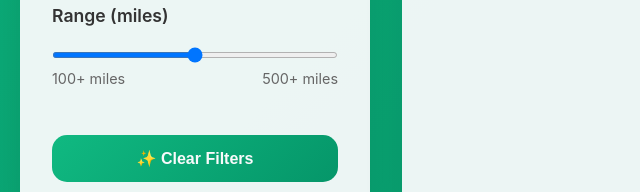
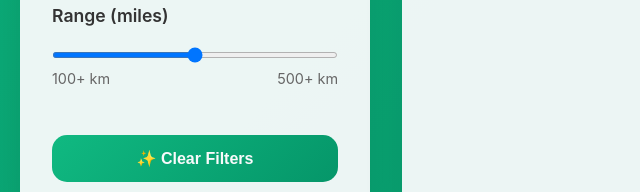
Before and after one commit to SaiPranav00/PROJECT, a plain HTML site: page project222/frontend/browse.html in a window 1280 px wide. Shown: the part 1133-1325 px from the top of the page, 0-640 px from the left. Drawn offline with Linux system fonts and the light colour scheme.

Commit message:
Update browse.html

```diff
--- a/project222/frontend/browse.html
+++ b/project222/frontend/browse.html
@@ -594,8 +594,8 @@
                         <div class="range-slider">
                             <input type="range" class="range-input" min="100" max="500" value="300">
                             <div class="range-labels">
-                                <span>100+ miles</span>
-                                <span>500+ miles</span>
+                                <span>100+ km</span>
+                                <span>500+ km</span>
                             </div>
                         </div>
                     </div>
```
